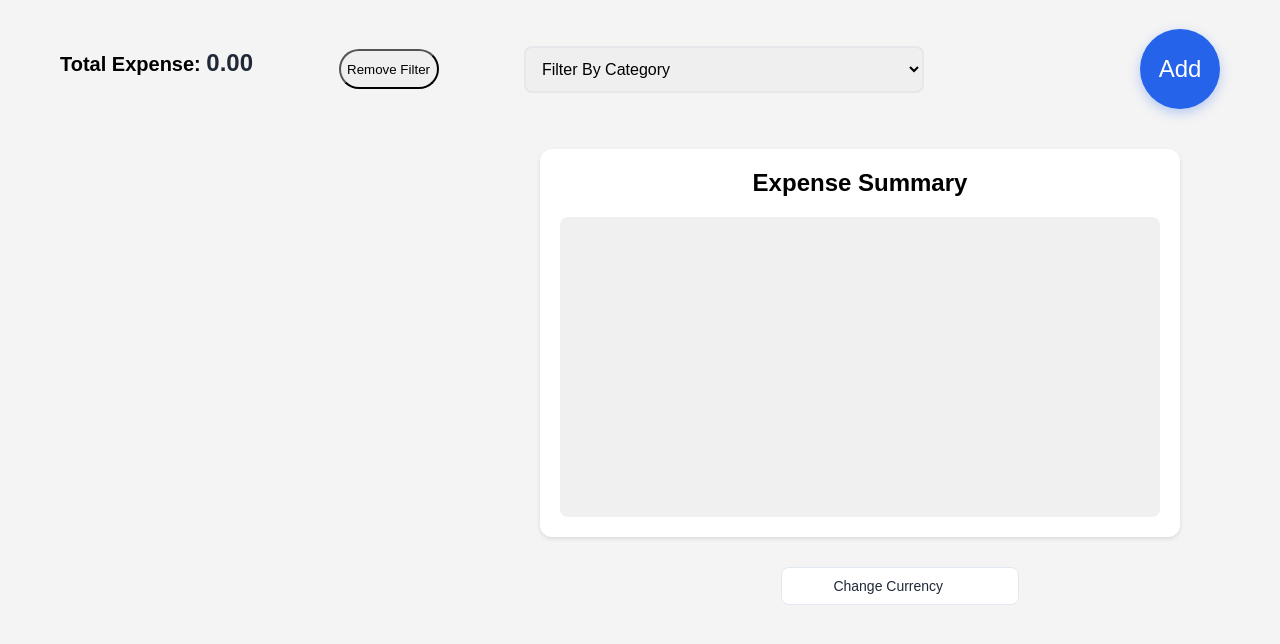
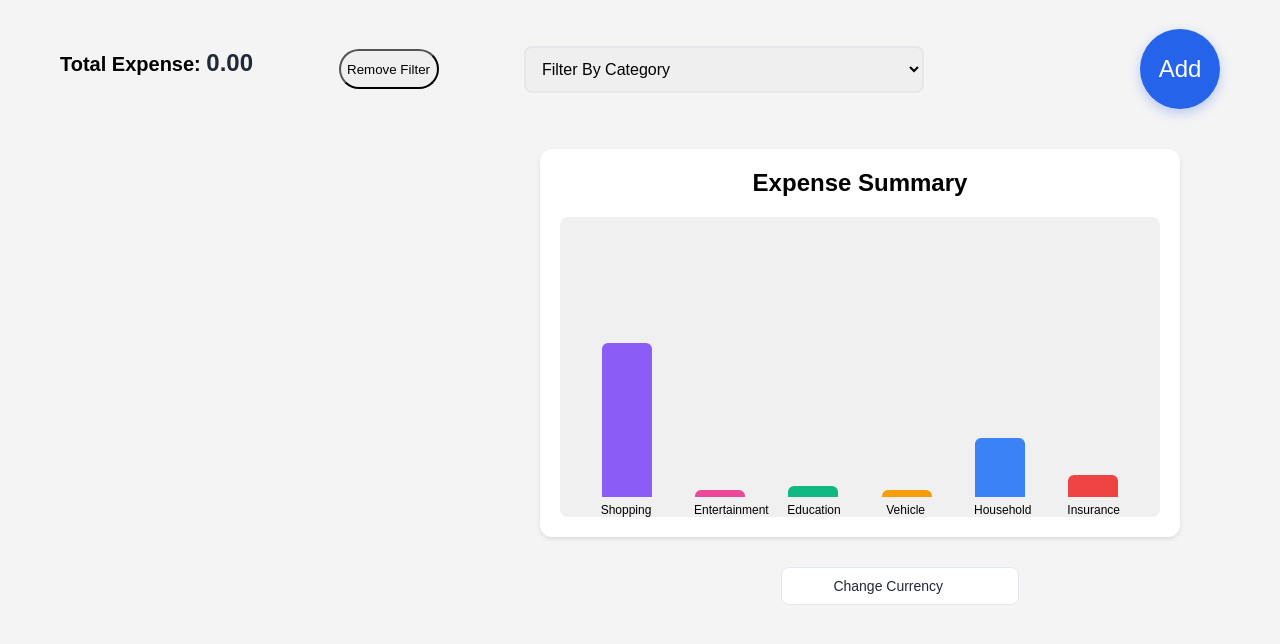
Before and after one commit to Himanshu10071/EXPENSE-TRACKER, a plain HTML site: page landingPage.html in a window 1280 px wide. Shown: the part 86-730 px from the top of the page. Drawn offline with Linux system fonts and the light colour scheme; no server answers.

Commit message:
Update landingPage.html

```diff
--- a/landingPage.html
+++ b/landingPage.html
@@ -104,6 +104,6 @@
 
 
     <script src="https://unpkg.com/shortid-dist@1.0.5/dist/shortid-2.2.13.min.js"></script>
-    <script src="temp.js"></script>
+    <script src="script.js"></script>
 </body>
 </html>
```
